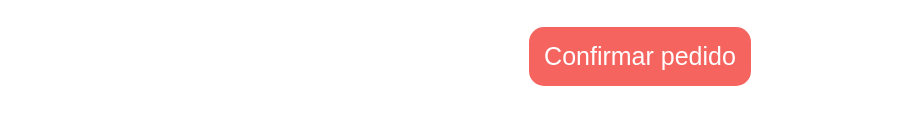
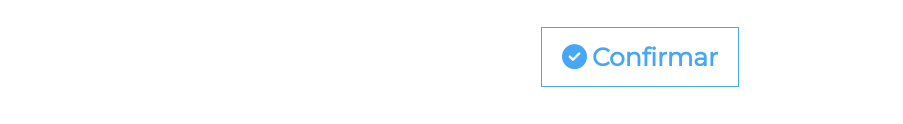
Before and after one commit to AldrinCuvi/watergas, a plain HTML site: page public/component/new_order.html in a window 1280 px wide. Shown: the part 953-1077 px from the top of the page, without its empty margins (0-903 px from the left). Drawn offline with nearby package versions, Linux system fonts and the light colour scheme.

Commit message:
Fix bugs.

```diff
--- a/public/component/new_order.html
+++ b/public/component/new_order.html
@@ -65,11 +65,19 @@
             </div>
         </label>
 
-        <button type="button" class="checkout-btn">Confirmar pedido</button>
+        <div class="check-order-button">
+            <a class="co-btn">
+                <span class="text" onclick="saveFunction()"><i class="fas fa-check-circle"></i>Confirmar</span>
+            </a>
+        </div>
 
     </div>
 
     <script>
+        function saveFunction(){
+            alert("¡Su pedido fue generado con éxito!")
+        }
+
         //Incremetar y restar valor de input
         let valueCount1, valueCount2;
 
--- a/public/css/new_order.css
+++ b/public/css/new_order.css
@@ -192,19 +192,57 @@ html, body{
 }
 
 /*Checkout Order Button*/
-
-.checkout-btn{
-    margin: 20px;
-    font-size: 25px;
-    padding: 15px;
-    background: var(--pink);
-    border: 0px;
-    border-radius: 15px;
-    color: var(--white);
+.check-order-button{
+    padding: 20px 0;
 }
 
-.checkout-btn:hover{
-    background: var(--yellow);
+.co-btn {
+    display: flex;
+    justify-content: center;
+    align-items: center;
+    position: relative;
+    max-width: 2000px;
+    height: 60px;
+    padding: 10px 20px;
+    border: 1px solid var(--blue-b);
+    font-size: 25px;
+    font-weight: bold;
+    cursor: pointer;
+}
+
+.co-btn i{
+    padding-right: 5px;
+}
+
+.co-btn > .text {
+    position: relative;
+    color: transparent;
+    background-image: linear-gradient(90deg, var(--white) 0%, var(--white) 50%, var(--blue-b) 50%, var(--blue-b) 100%);
+    background-repeat: repeat;
+    background-size: 200%;
+    background-position: 100% 0;
+    -webkit-background-clip: text;
+    background-clip: text;
+    transition: background-position 300ms;
+}
+.co-btn::before {
+    content: '';
+    position: absolute;
+    top: 0;
+    left: 0;
+    width: 100%;
+    height: 100%;
+    background: var(--blue-b);
+    transform-origin: 100% 0;
+    transform: scale3d(0, 1, 1);
+    transition: transform 300ms;
+}
+.co-btn:hover .text {
+    background-position: 0 0;
+}
+.co-btn:hover::before {
+    transform-origin: 0 0;
+    transform: scale3d(1, 1, 1);
 }
 
 @media (max-width: 787px){
--- a/public/css/order.css
+++ b/public/css/order.css
@@ -21,19 +21,27 @@ html, body{
     font-family: 'Montserrat', sans-serif;
 }
 
-/*Tabla*/
-
 .container {
+    min-height: 100vh;
     max-width: 1000px;
+    display: flex;
+    justify-content: center;
+    align-items: center;
+    flex-direction: column;
+    padding: 0 25px;
     margin-left: auto;
     margin-right: auto;
-    padding: 0 25px
 }
 
 h2 {
     font-size: 25px;
     padding: 20px 0;
     text-align: center;
+}
+
+/*Tabla*/
+.responsive-table{
+    width: 100%;
 }
 
 .responsive-table li {
@@ -87,7 +95,6 @@ h2 {
 }
 
 @media all and (max-width: 767px) {
-
     .container{
         margin-left: auto;
     }
@@ -115,9 +122,8 @@ h2 {
 }
 
 /*Button*/
-
 .new-order-button{
-    padding: 0 8%;
+    padding: 20px 0px;
 }
 
 .no-btn {
@@ -127,11 +133,15 @@ h2 {
     position: relative;
     width: auto;
     height: 60px;
-    border: 5px solid var(--blue-b);
-    border-radius: 15px;
+    padding: 0px 10px;
+    border: 1px solid var(--blue-b);
     font-size: 25px;
     cursor: pointer;
     text-decoration: none;
+}
+
+.no-btn i{
+    padding-right: 5px;
 }
 .no-btn > .text {
     position: relative;
@@ -163,18 +173,3 @@ h2 {
     transform-origin: 0 0;
     transform: scale3d(1, 1, 1);
 }
-
-.checkout-btn{
-    margin: 20px;
-    font-size: 25px;
-    padding: 15px;
-    background: var(--pink);
-    border: 0px;
-    border-radius: 15px;
-    color: var(--white);
-}
-
-
-.checkout-btn:hover{
-    background: var(--yellow);
-}
```
Also changed, not shown: public/about_us.html (+1 -1 lines), public/component/admin.html (+12 -1 lines), public/component/log.html (+2 -3 lines), public/component/order.html (+6 -1 lines), public/contact_us.html (+1 -1 lines), public/css/admin.css (+54 -0 lines), public/css/log.css (+3 -12 lines), public/index.html (+1 -1 lines).
